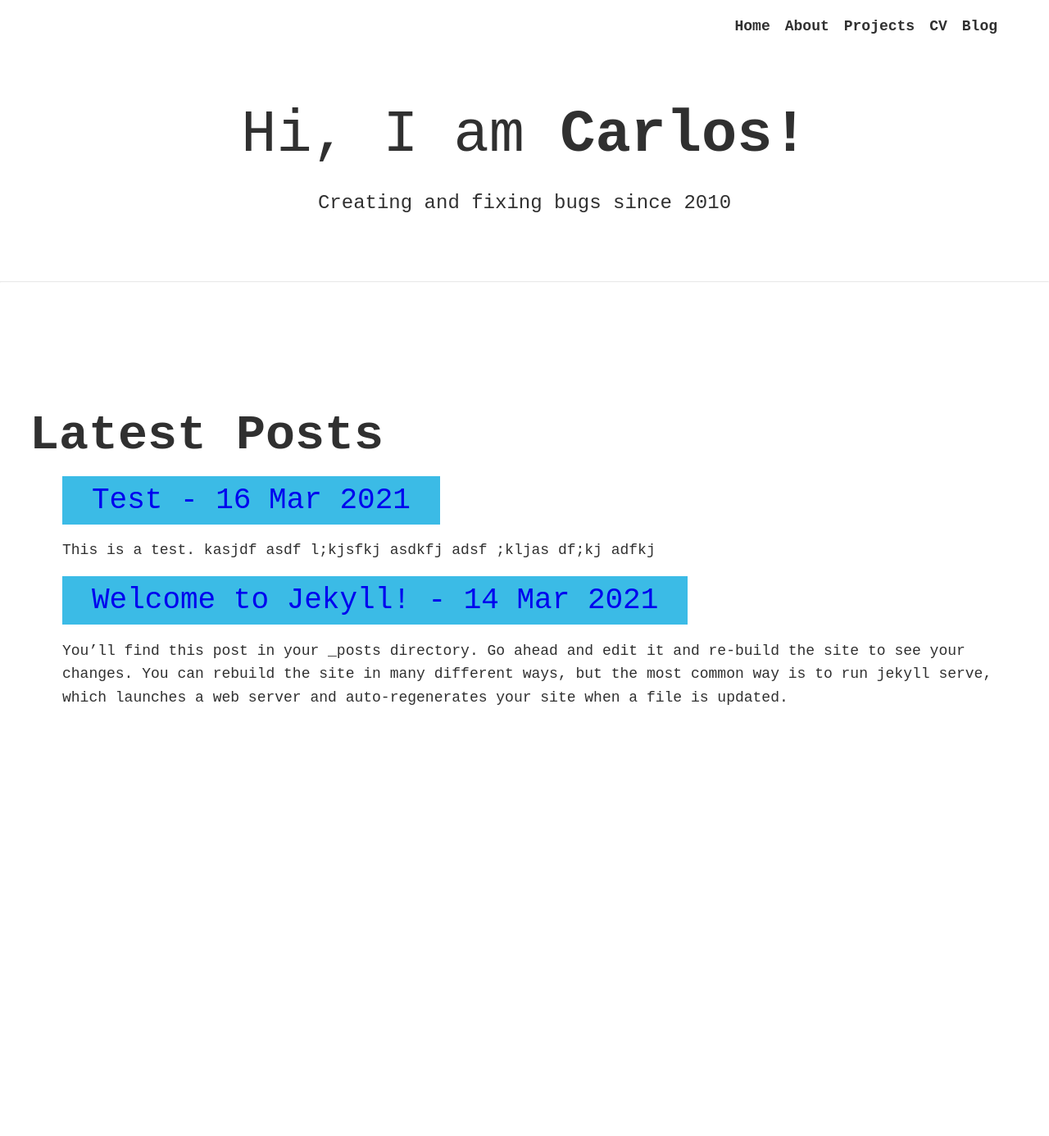
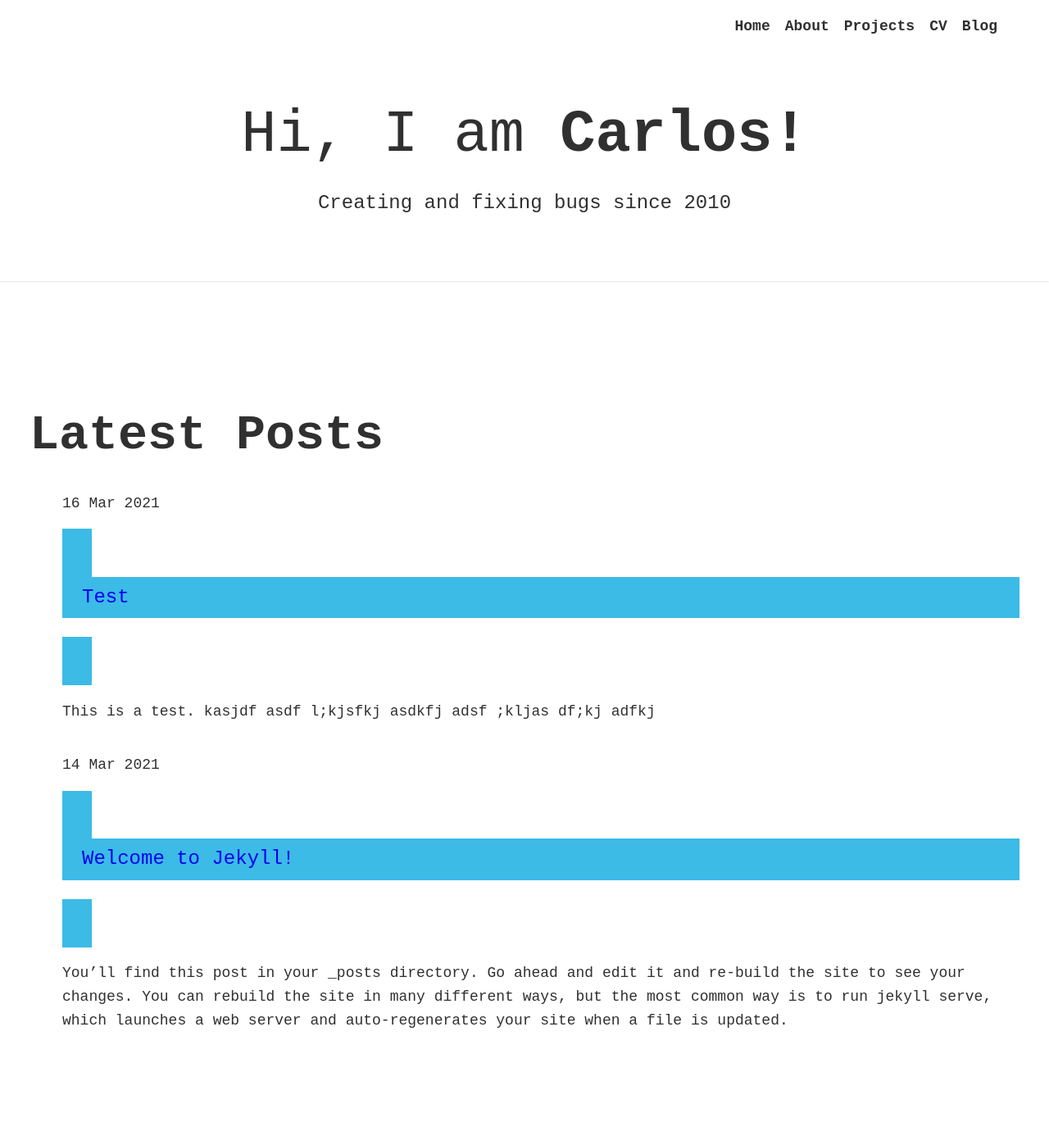
Before and after one commit to carlosghabrous/carlosghabrous.github.io, a Jekyll site: the page built from blog.html, in a window 1280 px wide. Shown: the whole page at 82% size. Built offline with Jekyll 4.4.1, drawn with Linux system fonts in a browser that asks for light colours; nearby versions of some CDN libraries; before the commit the page ends 992 px from its top, so only the background shows below that.

Commit message:
Add style to blog

```diff
--- a/_sass/main.scss
+++ b/_sass/main.scss
@@ -310,3 +310,8 @@ header {
 .latest-posts__link:hover {
     color: var(--clr-accent);
 }
+
+.section__subtitle--post {
+    font-family: var(--ff-secondary);
+    background-color: var(--clr-accent);
+}
--- a/blog.html
+++ b/blog.html
@@ -8,10 +8,9 @@ title: Ghab's blog
 
     {% for post in site.posts %}
       <li class="latest-posts__item">
-        <a class="latest-posts__link" href="{{ post.url }}">{{ post.title }} - {{ post.date | date_to_string}}</a>
-          <p class="latest-posts__excerpt">
-          {{ post.excerpt }}
-          </p>
+        <p>{{ post.date | date_to_string}}</p>
+        <a class="latest-posts__link" href="{{ post.url }}"><p class="section__subtitle section__subtitle--post">{{ post.title }}</p></a>
+          <p>{{ post.excerpt }}</p>
       </li>
     {% endfor %}
 
```
